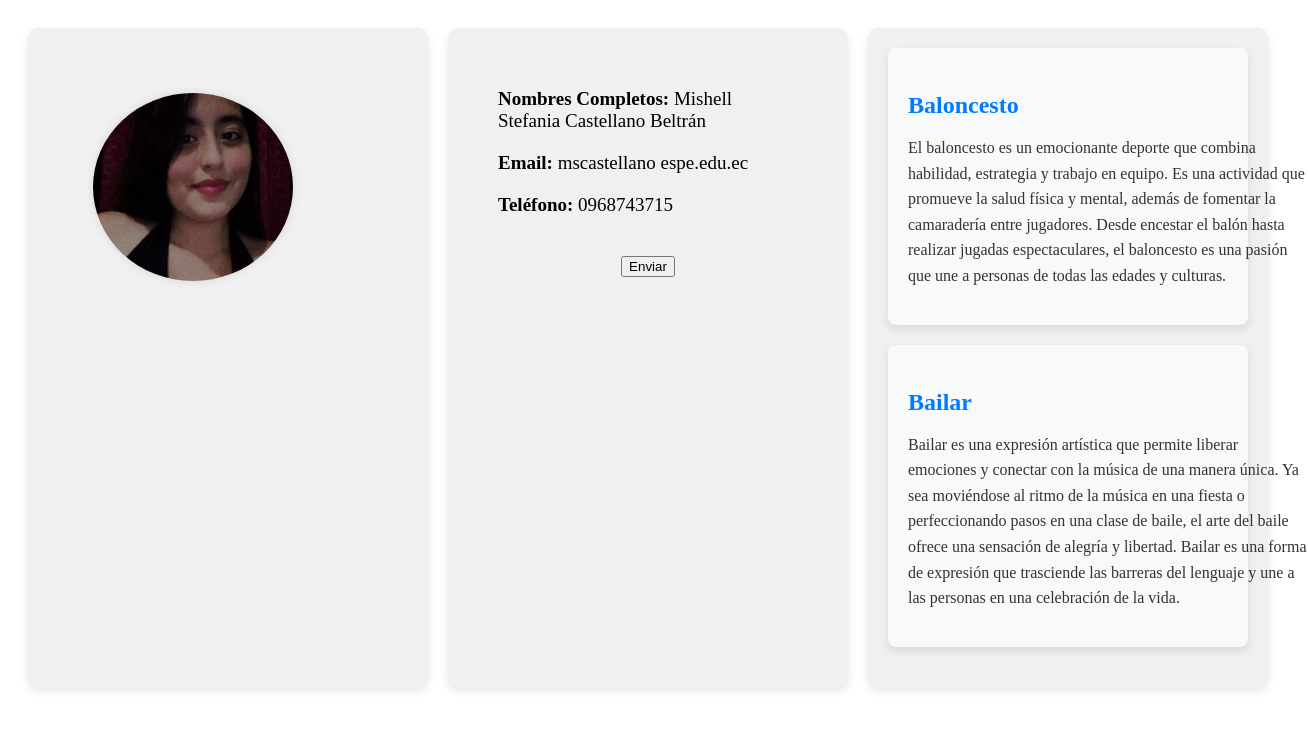
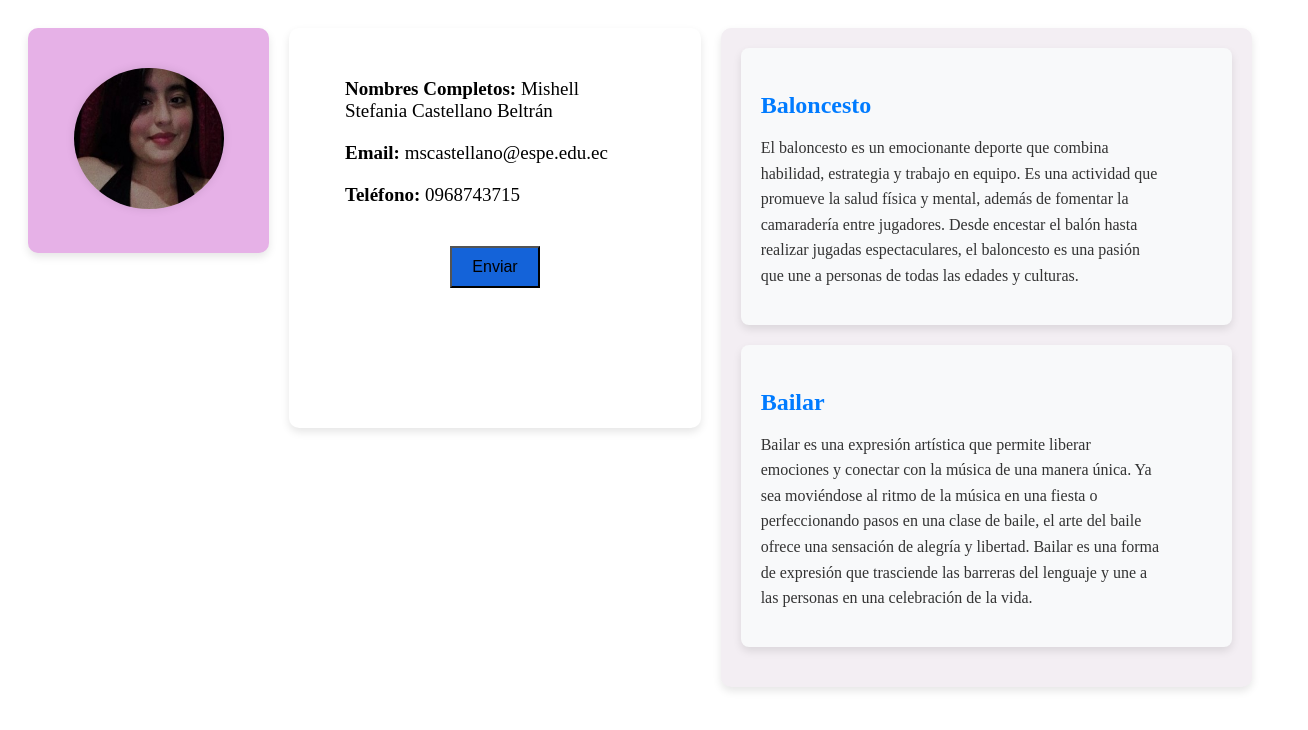
Before and after one commit to mscastellano/MiPortafolio, an Angular app in the folder mi-portafolio/: page /mifoto in a window 1280 px wide. Shown: the top 730 px of the page, 1308 px wide, since content can reach past the window. Built offline with nearby package versions, Linux system fonts and the light colour scheme.

Commit message:
Actualizacion informacion

```diff
--- a/mi-portafolio/src/app/app.component.css
+++ b/mi-portafolio/src/app/app.component.css
@@ -1,4 +1,4 @@
-/* Estilos para el contenedor principal */
+
 .portafolio-container {
     display: flex;
     justify-content: space-between;
--- a/mi-portafolio/src/app/portafolio/informacion/informacion/informacion.component.html
+++ b/mi-portafolio/src/app/portafolio/informacion/informacion/informacion.component.html
@@ -1,6 +1,6 @@
 <div class="containerinformation">
   <p><strong>Nombres Completos:</strong> Mishell Stefania Castellano Beltrán</p>
-  <p><strong>Email:</strong> mscastellano espe.edu.ec</p>
+  <p><strong>Email:</strong> mscastellano&#64;espe.edu.ec</p>
   <p><strong>Teléfono:</strong> 0968743715</p>
 
 </div>
@@ -9,5 +9,5 @@
       <label for="mensaje" style="display: none;">Mensaje:</label>
       <textarea id="mensaje" name="mensaje" style="display: none;" required></textarea>
   </div>
-  <button type="submit">Enviar</button>
+  <button type="submit" style="background-color: rgb(20, 99, 217); padding: 10px 20px; font-size: 16px;">Enviar</button>
 </div>
--- a/mi-portafolio/src/app/portafolio/mifoto/mifoto/mifoto.component.css
+++ b/mi-portafolio/src/app/portafolio/mifoto/mifoto/mifoto.component.css
@@ -1,6 +1,6 @@
 .mifoto-container {
-  max-width: 200px;
-  margin: 45px;
+  max-width: 150px;
+  margin: 20px auto;
 }
 .mifoto-container img {
   width: 100%;
--- a/mi-portafolio/src/app/portafolio/portafolio.component.css
+++ b/mi-portafolio/src/app/portafolio/portafolio.component.css
@@ -12,8 +12,6 @@
     background-color: #f0f0f0;
     border-radius: 10px;
     box-shadow: 0 4px 8px rgba(0, 0, 0, 0.1);
-    max-width: 500px;
-    min-width: 400px;
   }
 
 
@@ -48,3 +46,30 @@
   .item-link:hover {
     background-color: #0056b3;
   }
+
+
+  .grid-item1 {
+    padding: 20px;
+    box-sizing: border-box;
+    background-color: #e6b1e7;
+    border-radius: 10px;
+    box-shadow: 0 4px 8px rgba(0, 0, 0, 0.1);
+    height: max-content;
+  }
+
+  .grid-item2 {
+    padding: 10px;
+    box-sizing: border-box;
+    background-color: #ffffff;
+    border-radius: 10px;
+    box-shadow: 0 4px 8px rgba(0, 0, 0, 0.1);
+    height: 400px;
+  }
+  .grid-item3 {
+    padding: 20px;
+    box-sizing: border-box;
+    background-color: #f3eef3;
+    border-radius: 10px;
+    box-shadow: 0 4px 8px rgba(0, 0, 0, 0.1);
+    height: max-content;
+  }
--- a/mi-portafolio/src/app/portafolio/portafolio.component.html
+++ b/mi-portafolio/src/app/portafolio/portafolio.component.html
@@ -1,23 +1,13 @@
-<!-- <div class="portafolio-container">
-    <div class="column">
 
-      <app-mifoto></app-mifoto>
-    </div>
-
-</div> -->
-
-<!-- <div class="information-container">
-
-</div> -->
 
 <div class="grid-container">
-  <div class="grid-item">
+  <div class="grid-item1">
      <app-mifoto></app-mifoto>
 </div>
-<div class="grid-item">
+<div class="grid-item2">
     <app-informacion></app-informacion>
 </div>
-<div class="grid-item">
+<div class="grid-item3">
     <app-pasatiempo></app-pasatiempo>
 </div>
 
```
Also changed, not shown: mi-portafolio/src/app/portafolio/informacion/informacion/informacion.component.css (line endings or trailing spaces).
